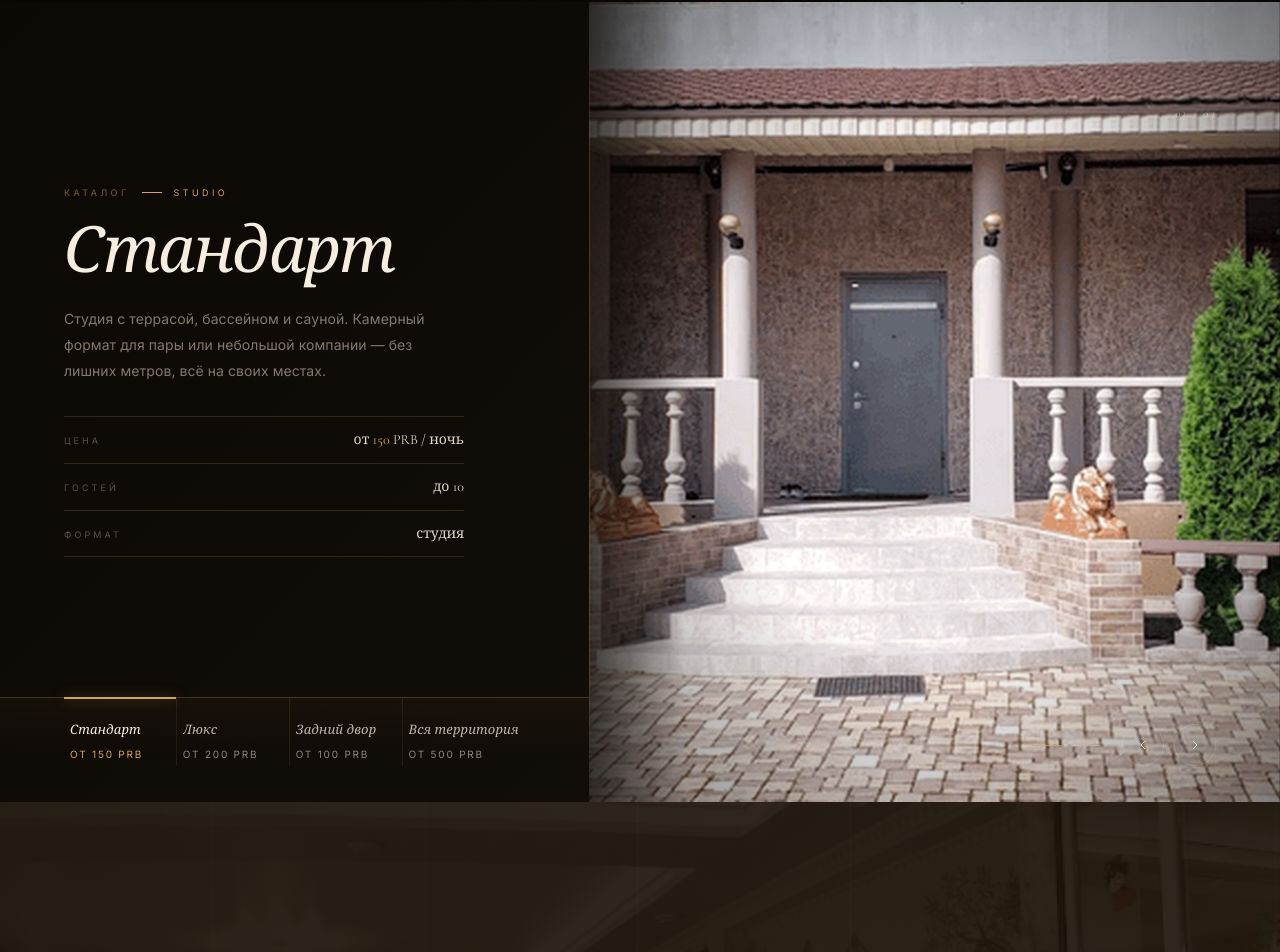
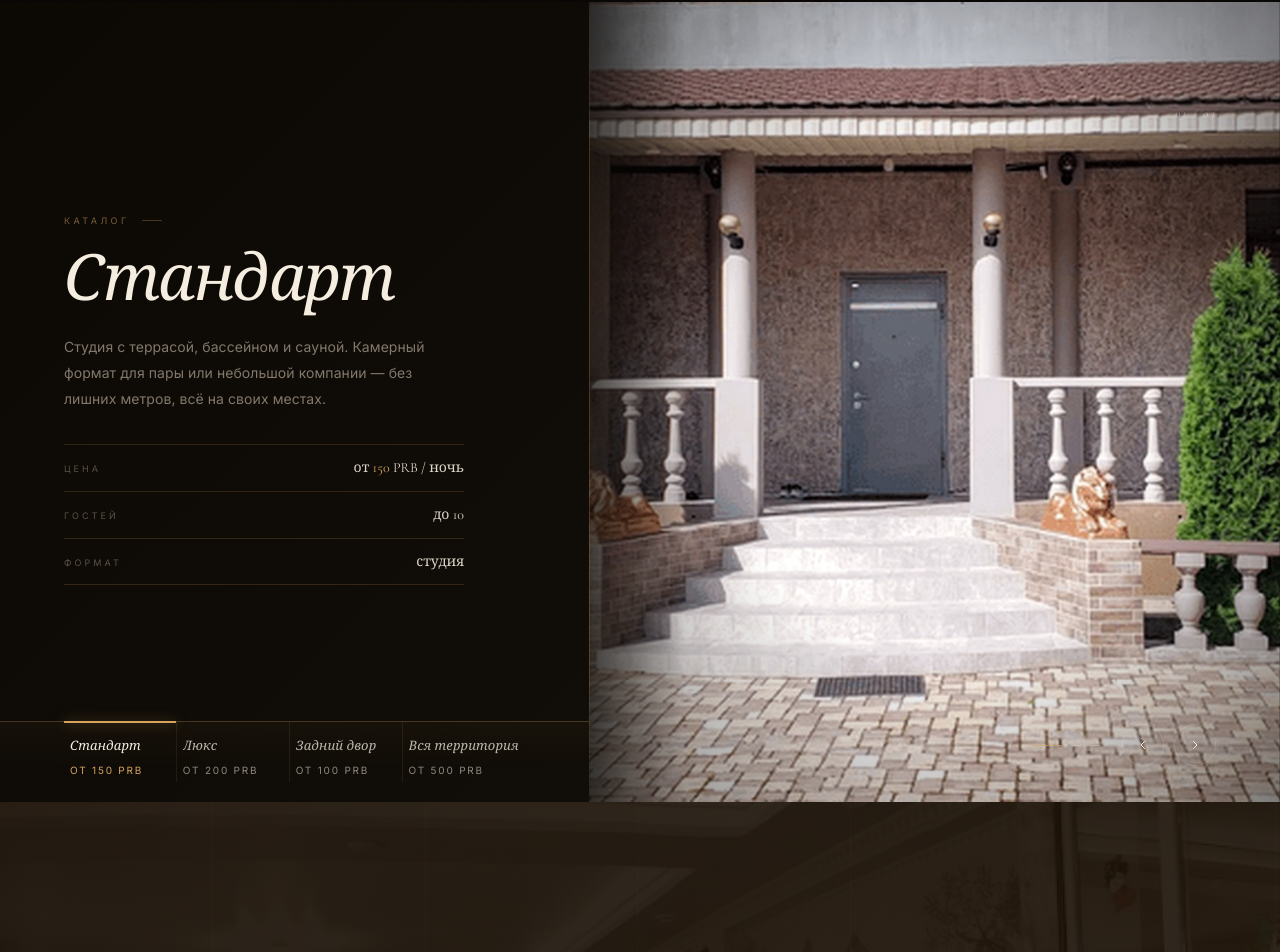
Before and after one commit to nekopunk44/Loyalty_app, a Next.js app in the folder web/: page / in a window 1280 px wide. Shown: the part 798-1750 px from the top of the page. Built offline with nearby package versions, Linux system fonts and the light colour scheme; no server answers.

Commit message:
правки(rooms): убран тег студии, навигация по номерам поднята выше

```diff
--- a/web/components/Rooms.js
+++ b/web/components/Rooms.js
@@ -140,15 +140,12 @@ export default function Rooms() {
           display: 'flex', flexDirection: 'column', justifyContent: 'center',
         }}>
 
-          {/* Верхняя метка: Каталог — STUDIO в одну строку */}
+          {/* Верхняя метка */}
           <div className="fu d1" style={{ display: 'flex', alignItems: 'center', gap: 12, marginBottom: 22 }}>
             <span style={{ fontSize: 9, letterSpacing: '0.38em', textTransform: 'uppercase', color: 'rgba(212,164,94,0.55)' }}>
               Каталог
             </span>
-            <div className="line-draw" style={{ width: 20, height: 1, background: '#d4a45e', animationDelay: '0.15s' }} />
-            <span style={{ fontSize: 9, letterSpacing: '0.38em', textTransform: 'uppercase', color: '#d4a45e' }}>
-              {cur.tag}
-            </span>
+            <div className="line-draw" style={{ width: 20, height: 1, background: 'rgba(212,164,94,0.3)', animationDelay: '0.15s' }} />
           </div>
 
           {/* Название — пословное появление букв */}
@@ -177,7 +174,7 @@ export default function Rooms() {
           </p>
 
           {/* Табличные характеристики с line-draw анимацией */}
-          <div style={{ maxWidth: 400, marginBottom: 'clamp(28px,4vh,38px)' }}>
+          <div style={{ maxWidth: 400, marginBottom: 0 }}>
             {[
               ['Цена',   <>от <span style={{ color: '#d4a45e' }}>{cur.price}</span> PRB / {cur.unit}</>],
               ['Гостей', cur.guests],
@@ -216,7 +213,7 @@ export default function Rooms() {
         {/* Нижняя навигация по номерам */}
         <div style={{
           position: 'relative', zIndex: 2,
-          padding: '0 clamp(48px,5vw,80px) clamp(36px,4.5vh,52px)',
+          padding: '0 clamp(48px,5vw,80px) clamp(20px,2.5vh,32px)',
           borderTop: '1px solid rgba(212,164,94,0.28)',
           background: 'linear-gradient(to bottom, rgba(212,164,94,0.04), transparent 60%)',
           display: 'flex', gap: 0,
@@ -225,7 +222,7 @@ export default function Rooms() {
             const isAct = ri === active;
             return (
               <button key={ri} onClick={() => go(ri)} style={{
-                flex: 1, padding: 'clamp(22px,2.8vh,30px) 6px 4px',
+                flex: 1, padding: 'clamp(14px,1.8vh,20px) 6px 4px',
                 background: 'transparent', border: 'none',
                 borderRight: ri < ROOMS.length - 1 ? '1px solid rgba(212,164,94,0.10)' : 'none',
                 cursor: isAct ? 'default' : 'pointer',
```
